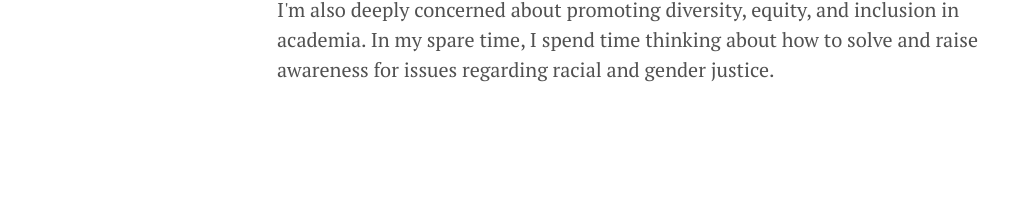
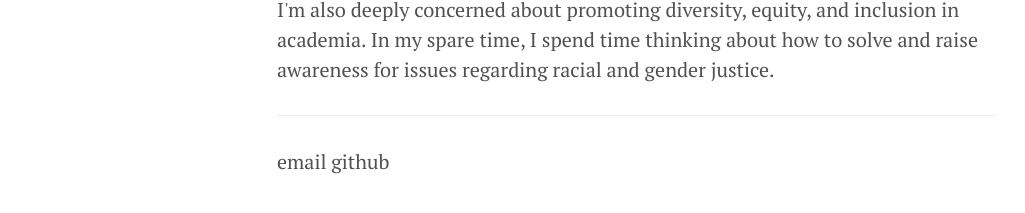
Before and after one commit to pssachdeva/pssachdeva.github.io, a Jekyll site: the page built from index.html, in a window 1280 px wide. Shown: the part 447-660 px from the top of the page, without its empty margins (3-1028 px from the left). Built offline with Jekyll 4.4.1, drawn with Linux system fonts in a browser that asks for light colours; the list of posts is cut into pages by our own code.

```diff
--- a/index.html
+++ b/index.html
@@ -25,6 +25,8 @@ title: Home
 <p>My research interests focus largely on neural variability: its structure, implications for neural coding, and impacts on phenomelogical models of neural activity.</p>
 
 <p>I'm also deeply concerned about promoting diversity, equity, and inclusion in academia. In my spare time, I spend time thinking about how to solve and raise awareness for issues regarding racial and gender justice.</p>
+<hr>
+email github
 <!--
 <div class="pagination">
   {% if paginator.next_page %}
--- a/teaching.html
+++ b/teaching.html
@@ -9,7 +9,7 @@ I'd like these resources to be publicly and freely available. If you find my tea
 Lastly, <hr>
 
 <div>
-	<h1><b>Physics 112:</b> Introduction to Statistical and Thermal Physics  <br>
+	<h2><b>Physics 112:</b> Introduction to Statistical and Thermal Physics  <br></h2>
 		<i>Fall 2016</i><br>
 	<hr>
 
```
